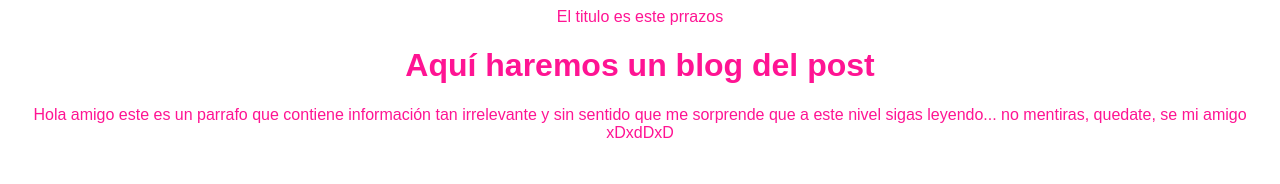
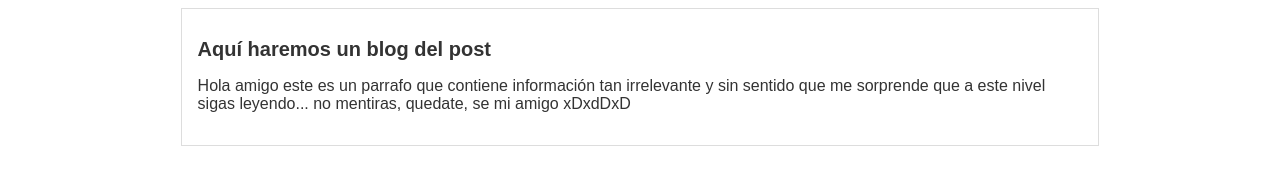
Before and after one commit to andresgircar/hyperblog, a plain HTML site: page blogpost.html in a window 1280 px wide. Drawn offline with Linux system fonts and the light colour scheme.

Commit message:
commit al master del blogpost en su version mas reciente

```diff
--- a/blogpost.html
+++ b/blogpost.html
@@ -1,8 +1,14 @@
 <html>
-    <head>El titulo es este prrazos</head>
-    <link rel="stylesheet" href="estilos/estilos.css">
+    <head>
+        <title>Este es mi blog prros</title>
+        <link rel="stylesheet" href="estilos/estilos.css">
+    </head>
     <body>
-        <h1>Aquí haremos un blog del post</h1>
-        <p>Hola amigo este es un parrafo que contiene información tan irrelevante y sin sentido que me sorprende que a este nivel sigas leyendo... no mentiras, quedate, se mi amigo xDxdDxD</p>
+        <div id="container">
+            <div id="post">
+                <h1>Aquí haremos un blog del post</h1>
+                <p>Hola amigo este es un parrafo que contiene información tan irrelevante y sin sentido que me sorprende que a este nivel sigas leyendo... no mentiras, quedate, se mi amigo xDxdDxD</p>
+            </div>
+        </div>
     </body>
 </html>
--- a/estilos/estilos.css
+++ b/estilos/estilos.css
@@ -1,5 +1,17 @@
 body {
-    text-align: center;
+    text-align: left;
     font-family: "Arial";
-    color: deeppink;
+    color: #333;
 }
+
+#container {
+    width: 70%;
+    padding: 1em;
+    text-align: left;
+    border: 1px solid #DDD;
+    margin: 0 auto;
+}
+
+#container h1 {
+    font-size: 20px;
+}
```
Also changed, not shown: historia.txt.
